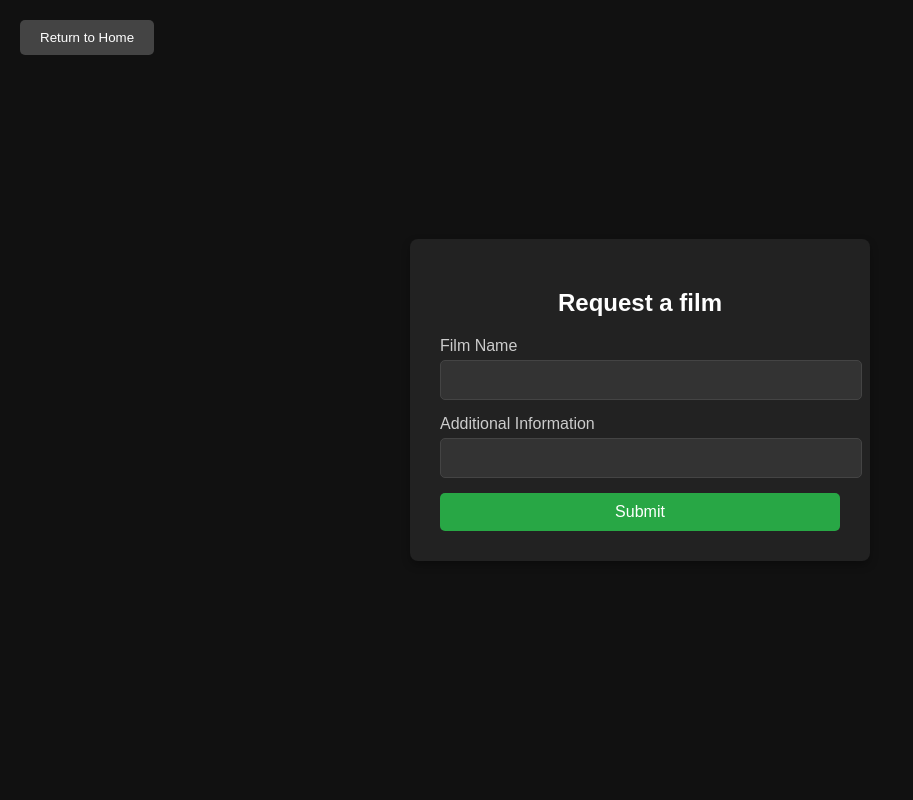
After one commit to gregTret/video_stream, a Flask app: page /requestFilm in a window 1280 px wide. The commit adds this page. Shown: the whole page, without its empty margins (0-913 px from the left). Run offline with Flask 3, Linux system fonts and the light colour scheme; parts of the project's set-up code (start-up, migrations or seed data) failed here and were passed over.

Commit message:
Moving Directory over to git repo for ease of development

```diff
--- a/static/movies.css
+++ b/static/movies.css
@@ -213,7 +213,6 @@ h2 {
 
     .search-bar {
         margin: auto;
-        GrogFlix
 
         /* Hide the dropdown menu on small screens by default */
         .dropdown-menu {
--- /dev/null
+++ b/templates/request.html
@@ -0,0 +1,152 @@
+<!DOCTYPE html>
+<html lang="en">
+
+<head>
+    <meta charset="UTF-8">
+    <meta name="viewport" content="width=device-width, initial-scale=1.0">
+    <title>Form with Return to Home</title>
+    <style>
+        body {
+            font-family: Arial, sans-serif;
+            background-color: #111;
+            color: #fff;
+            margin: 0;
+            padding: 0;
+        }
+
+        .container {
+            display: flex;
+            flex-direction: column;
+            align-items: center;
+            justify-content: center;
+            height: 100vh;
+        }
+
+        .return-btn {
+            position: absolute;
+            top: 20px;
+            left: 20px;
+            background-color: #444;
+            color: #fff;
+            padding: 10px 20px;
+            border: none;
+            border-radius: 5px;
+            cursor: pointer;
+            transition: background-color 0.3s;
+        }
+
+        .return-btn:hover {
+            background-color: #666;
+        }
+
+        .form-container {
+            background-color: #222;
+            padding: 30px;
+            border-radius: 8px;
+            width: 100%;
+            max-width: 400px;
+            box-shadow: 0 4px 8px rgba(0, 0, 0, 0.3);
+        }
+
+        h2 {
+            text-align: center;
+            color: #fff;
+            margin-bottom: 20px;
+        }
+
+        .form-group {
+            margin-bottom: 15px;
+        }
+
+        label {
+            display: block;
+            color: #ccc;
+            margin-bottom: 5px;
+        }
+
+        input[type="text"],
+        input[type="email"],
+        input[type="password"] {
+            width: 100%;
+            padding: 10px;
+            border: 1px solid #444;
+            border-radius: 5px;
+            background-color: #333;
+            color: #fff;
+            font-size: 16px;
+        }
+
+        input[type="text"]:focus,
+        input[type="email"]:focus,
+        input[type="password"]:focus {
+            outline: none;
+            border-color: #666;
+        }
+
+        .submit-btn {
+            width: 100%;
+            padding: 10px;
+            background-color: #28a745;
+            color: white;
+            border: none;
+            border-radius: 5px;
+            cursor: pointer;
+            font-size: 16px;
+            transition: background-color 0.3s;
+        }
+
+        .submit-btn:hover {
+            background-color: #218838;
+        }
+    </style>
+</head>
+
+<body>
+
+    <div class="container">
+        <button class="return-btn" onclick="returnToHome()">Return to Home</button>
+
+        <div class="form-container">
+            <h2>Request a film</h2>
+            <form id="contact-form" onsubmit="handleSubmit(event)">
+                <div class="form-group">
+                    <label for="name">Film Name</label>
+                    <input type="text" id="name" name="name" required>
+                </div>
+                <div class="form-group">
+                    <label for="message">Additional Information</label>
+                    <input type="text" id="message" name="message">
+                </div>
+                <button type="submit" class="submit-btn">Submit</button>
+            </form>
+        </div>
+    </div>
+<script>
+    // Handle form submission with JavaScript
+    function handleSubmit(event) {
+        event.preventDefault(); // Prevent the default form submission
+
+        name=document.getElementById("name").value
+        message=document.getElementById("message").value
+
+        fetch("/requestForm", {
+            method: "POST",
+            headers: {
+            'Accept': 'application/json',
+            'Content-Type': 'application/json'
+            },
+            body: JSON.stringify({
+                "name":name,
+                "message":message
+            })
+        }).then((response) => response.json())
+            .then((data) => {
+                window.location.href = '/movies';
+            })
+    }
+        function returnToHome() {
+            window.location.href = '/movies';
+        }
+    </script>
+</body>
+</html>
```
Also changed, not shown: templates/movies.html (+18 -3 lines), templates/test.html (added, +126 -0 lines), 2 other files.
